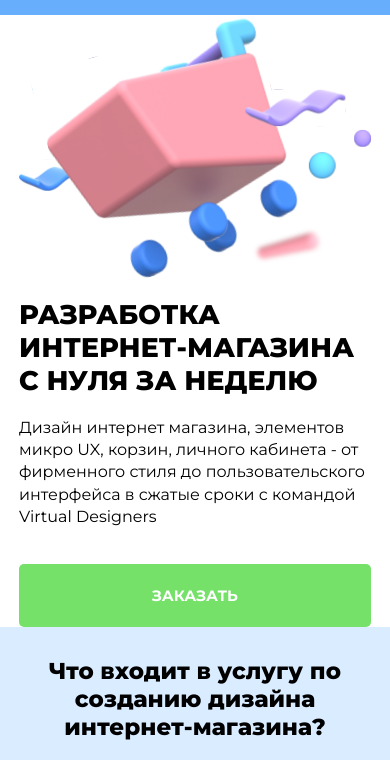
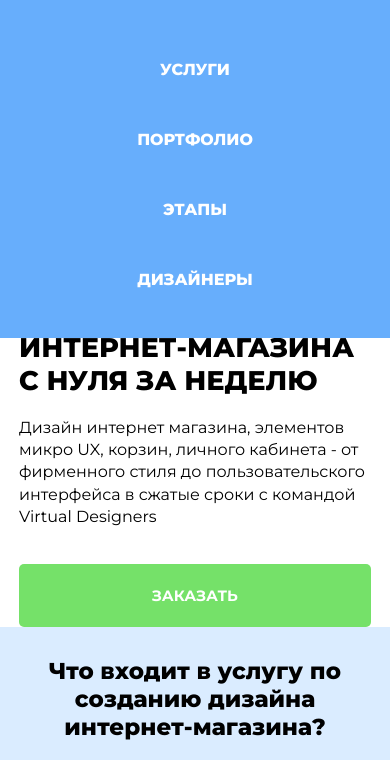
Before and after one commit to titoan/2dbl_test-task, a website: page src/pug/index.pug in a window 390 px wide. Both pictures are taken after a click on the element 346 px from the left and 49 px from the top of the page. Shown: the part 84-844 px from the top of the page. Drawn offline with nearby package versions, Linux system fonts and the light colour scheme; files that its build step writes are made by us from their sources; files whose address does not match are found by name.

Commit message:
add gumburger menu nav;js

```diff
--- a/src/js/main.js
+++ b/src/js/main.js
@@ -23,6 +23,7 @@ function startTabs() {
     });
   }
 }
+
 startTabs();
 
 function startSlider(){
@@ -47,3 +48,21 @@ function startSlider(){
 }
 
 startSlider()
+
+function startMobMenu(){
+  let gamburger = document.querySelector('.gamburger-menu');
+  let navMob = document.querySelector('.nav__mobile');
+  gamburger.addEventListener('click', function(){
+    navMob.classList.toggle('active');
+
+
+    if (navMob.style.maxHeight) {
+      navMob.style.maxHeight = null;
+    }else{
+      navMob.style.maxHeight = navMob.scrollHeight + "px";
+    }
+
+  })
+}
+
+startMobMenu()
--- a/src/pug/_menu.pug
+++ b/src/pug/_menu.pug
@@ -20,3 +20,13 @@
                     .gamburger-menu__ico
                     .gamburger-menu__ico
                     .gamburger-menu__ico
+    .nav__mobile
+        ul.nav
+            li
+                a.nav__item(href="") Услуги
+            li
+                a.nav__item(href="") Портфолио
+            li
+                a.nav__item(href="") Этапы
+            li
+                a.nav__item(href="") Дизайнеры
--- a/src/scss/_menu.scss
+++ b/src/scss/_menu.scss
@@ -1,9 +1,11 @@
 .menu{
     background-color: $blue-color;
+    position: relative;
     &__container{
         display: flex;
         justify-content: space-between;
         padding: 18px 0;
+
     }
 
     .nav{
@@ -41,6 +43,36 @@
             align-items: center;
             gap: 30px;
         }
+
+        &__mobile{
+            position: absolute;
+            top: 95px;
+            left: 0;
+            right: 0;
+            background-color: $deep-vlue-color;
+            z-index: 9999;
+            padding: 0;
+            max-height: 0;
+            overflow: hidden;
+            transition: .5s;
+            &.active{
+                padding: 45px 0;
+                transition: .5s;
+            }
+
+            .nav{
+                flex-direction: column;
+                align-items: center;
+                gap: 43px;
+                font-weight: 800;
+                font-size: 17px;
+                text-transform: uppercase;
+
+                &__item{
+                    line-height: 27px;
+                }
+            }
+        }
     }
 }
 .gamburger-menu{
--- a/src/scss/styles.scss
+++ b/src/scss/styles.scss
@@ -30,6 +30,11 @@ a{
 p{
     margin: 0;
     line-height: 140%;
+}
+
+ul{
+    padding: 0;
+    margin: 0;
 }
 
 .btn{
```
Also changed, not shown: dist/css/styles.css, dist/index.html, dist/js/main.js.
